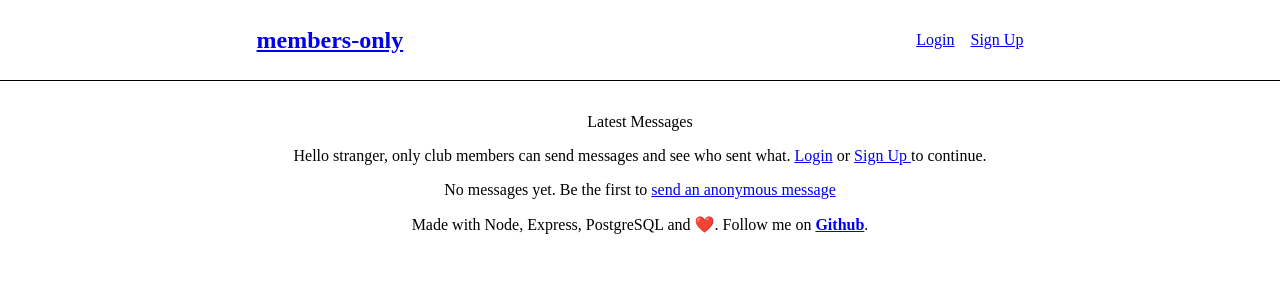
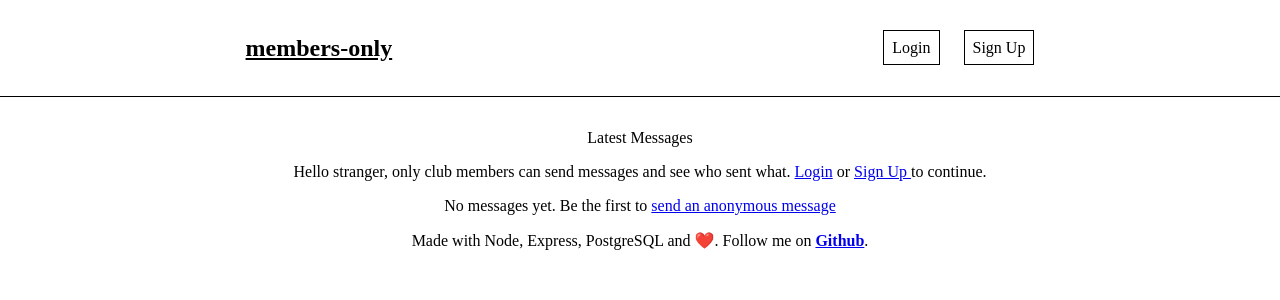
Before and after one commit to zakingslayerv22/members-only, a Node server app: page / in a window 1280 px wide. Shown: the top 300 px of the page. Run offline with Node 20, Linux system fonts and the light colour scheme; data that the repository does not hold is empty; some libraries are stand-ins or nearby versions.

Commit message:
feat: add styles to elements
- Add styles to header and it descendants.

- Add styles to container.

```diff
--- a/public/styles.css
+++ b/public/styles.css
@@ -20,18 +20,36 @@ header {
   display: flex;
   justify-content: space-around;
   align-items: center;
-  height: 10vh;
+  height: 12vh;
   border-bottom: 1px solid black;
+  color: black;
+}
+
+header a {
+  color: black;
+}
+
+header h2,
+header nav,
+.container {
+  padding: 0px 1rem;
 }
 
 .nav-ul {
   width: 100%;
   display: flex;
-  gap: 1rem;
+  gap: 1.5rem;
+}
+
+.nav-ul a {
+  text-decoration: none;
+  border: 1px solid black;
+  padding: 0.5rem;
 }
 
 .container {
   border: 2px solid green;
+  height: 70vh;
 }
 
 .pagetitle-ul {
```
